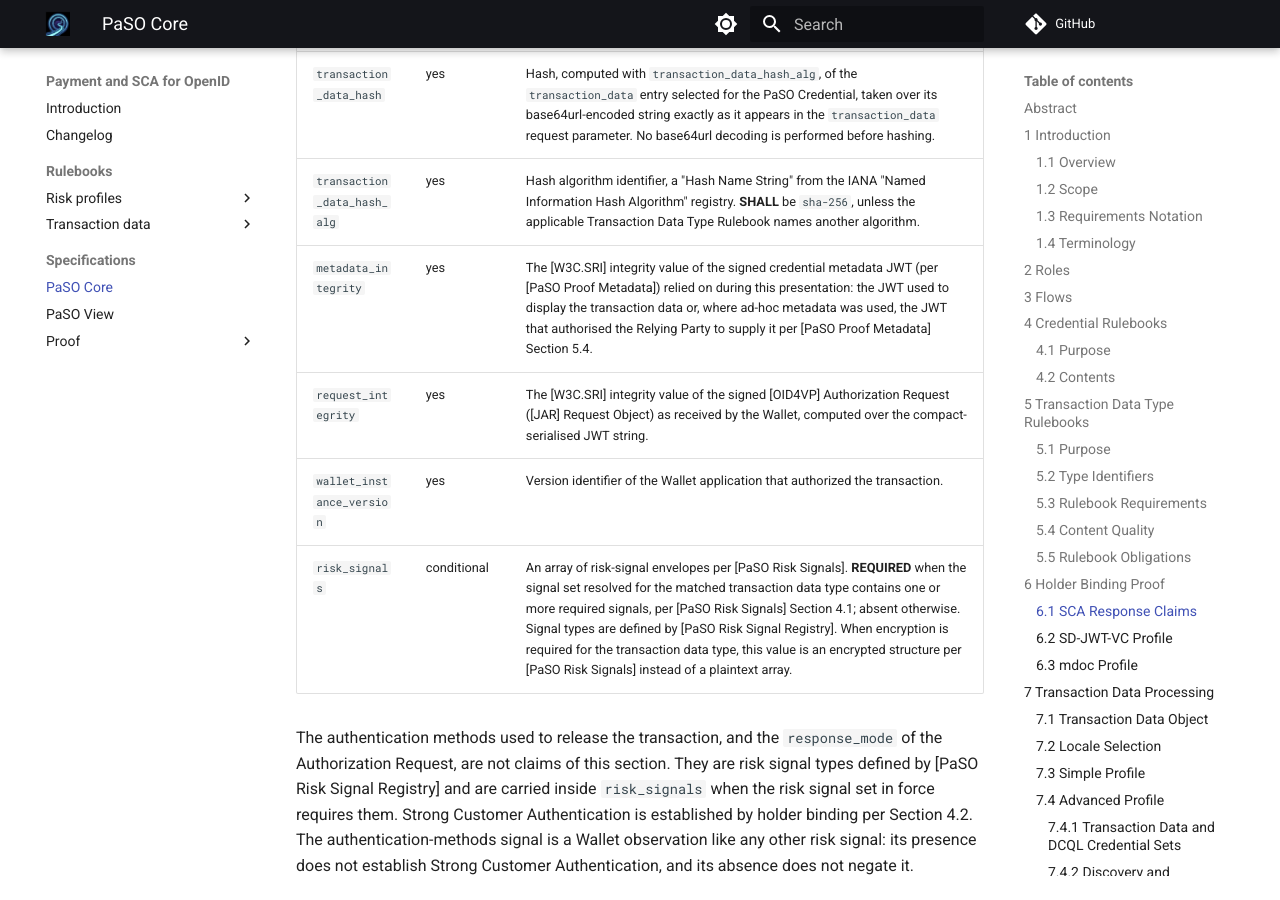
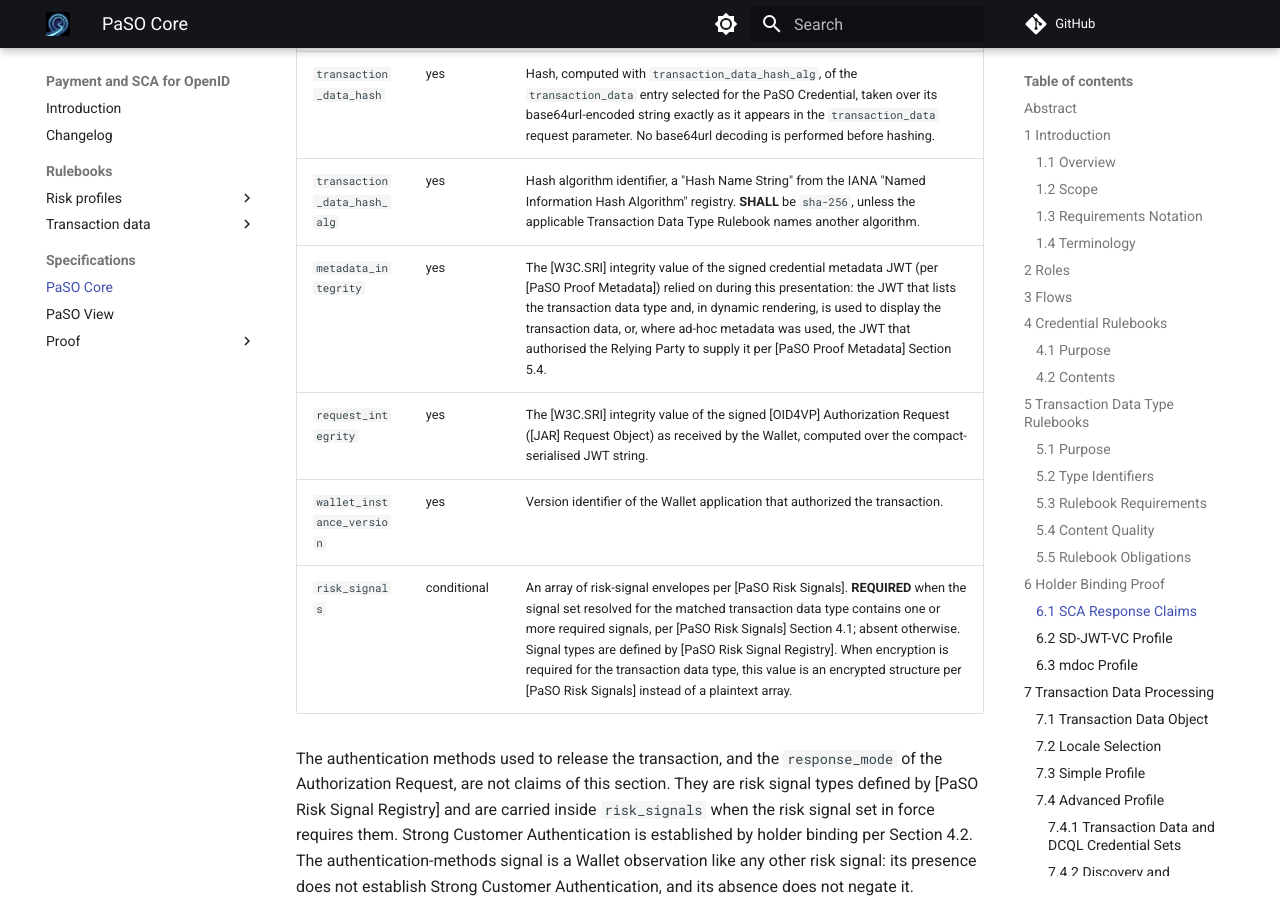
Before and after one commit to APTITUDE-Consortium/payments-and-sca-for-openid, an MkDocs documentation site: the page built from docs/specifications/paso-core.md, in a window 1280 px wide and 900 px high, scrolled down 6499 px. Built offline with MkDocs 1.6.1 and Material for MkDocs 9.7.7, drawn with Linux system fonts in a browser that asks for light colours; comment, search, counter and statistics services are not loaded; the version menu is left out.

Commit message:
docs(core): metadata_integrity also covers types rendered statically

```diff
--- a/docs/specifications/paso-core.md
+++ b/docs/specifications/paso-core.md
@@ -158,7 +158,7 @@ The Wallet **SHALL** include the following claims in every PaSO Credential prese
 | `display_locale`            | yes         | The locale of the consent screen shown to the user. For dynamic rendering, per [PaSO View] Section 4: the [RFC5646] language tag of the selected `display` and `ui_labels` entries as it appears in the metadata, or the string `default` if the default entries (entries without a `locale`) were shown. For static rendering, per [PaSO View] Section 5.4: the selected language tag of the Static Presentation section of the rulebook, never `default`. Enables deterministic reconstruction of which text was shown. |
 | `transaction_data_hash`     | yes         | Hash, computed with `transaction_data_hash_alg`, of the `transaction_data` entry selected for the PaSO Credential, taken over its base64url-encoded string exactly as it appears in the `transaction_data` request parameter. No base64url decoding is performed before hashing.                                                                                                                                                      |
 | `transaction_data_hash_alg` | yes         | Hash algorithm identifier, a "Hash Name String" from the IANA "Named Information Hash Algorithm" registry. **SHALL** be `sha-256`, unless the applicable Transaction Data Type Rulebook names another algorithm.                                                                                                                                                                                                |
-| `metadata_integrity`        | yes         | The [W3C.SRI] integrity value of the signed credential metadata JWT (per [PaSO Proof Metadata]) relied on during this presentation: the JWT used to display the transaction data or, where ad-hoc metadata was used, the JWT that authorised the Relying Party to supply it per [PaSO Proof Metadata] Section 5.4. |
+| `metadata_integrity`        | yes         | The [W3C.SRI] integrity value of the signed credential metadata JWT (per [PaSO Proof Metadata]) relied on during this presentation: the JWT that lists the transaction data type and, in dynamic rendering, is used to display the transaction data, or, where ad-hoc metadata was used, the JWT that authorised the Relying Party to supply it per [PaSO Proof Metadata] Section 5.4. |
 | `request_integrity`         | yes         | The [W3C.SRI] integrity value of the signed [OID4VP] Authorization Request ([JAR] Request Object) as received by the Wallet, computed over the compact-serialised JWT string.                                                                 |
 | `wallet_instance_version`   | yes         | Version identifier of the Wallet application that authorized the transaction.                                                                                                                                                                 |
 | `risk_signals`              | conditional | An array of risk-signal envelopes per [PaSO Risk Signals]. **REQUIRED** when the signal set resolved for the matched transaction data type contains one or more required signals, per [PaSO Risk Signals] Section 4.1; absent otherwise. Signal types are defined by [PaSO Risk Signal Registry]. When encryption is required for the transaction data type, this value is an encrypted structure per [PaSO Risk Signals] instead of a plaintext array. |
```
